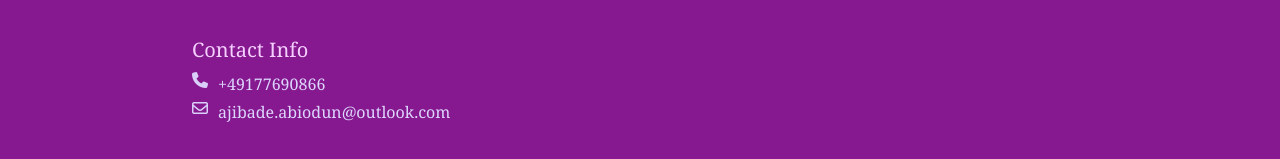
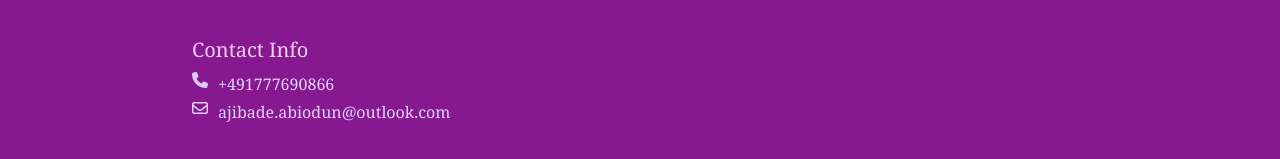
Before and after one commit to Bioskyscode/Portfolio_ReactJS, a React (Create React App) app: page / in a window 1280 px wide. Shown: the part 6665-6824 px from the top of the page. Built offline with nearby package versions, Linux system fonts and the light colour scheme.

Commit message:
Modify Footer Phone number

```diff
--- a/src/Components/Footer/Footer.js
+++ b/src/Components/Footer/Footer.js
@@ -8,7 +8,7 @@ function Footer() {
                 <div className="info">
                     <h5>Contact Info</h5>
                     <ul>
-                        <li><i className="fa-solid fa-phone fa-fade"></i> +49177690866</li>
+                        <li><i className="fa-solid fa-phone fa-fade"></i> +491777690866</li>
                         <li><i className="fa-regular fa-envelope fa-fade"></i> <a href="mailto:ajibade.abiodun@outlook.com">ajibade.abiodun@outlook.com</a></li>
                     </ul>
                 </div>
```
